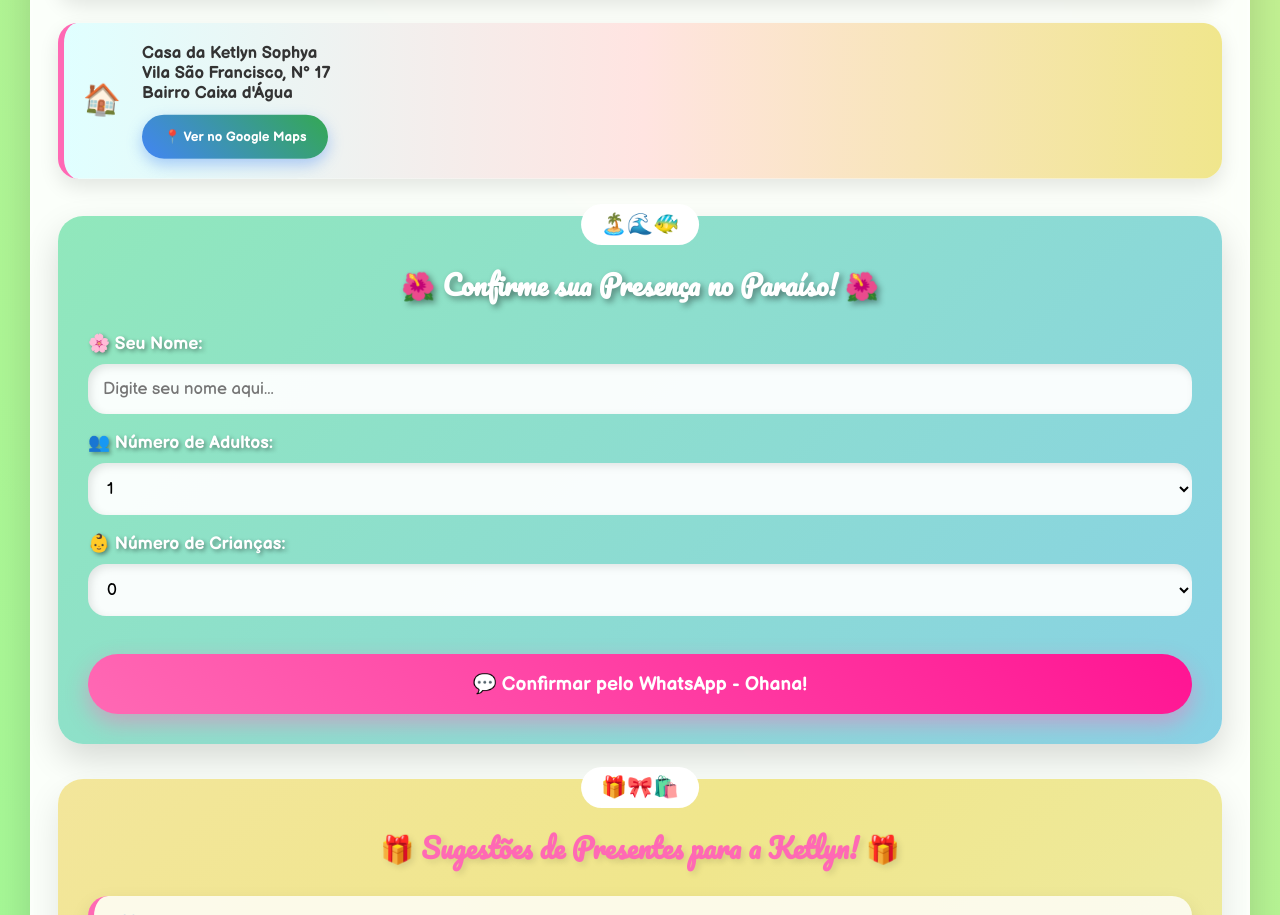
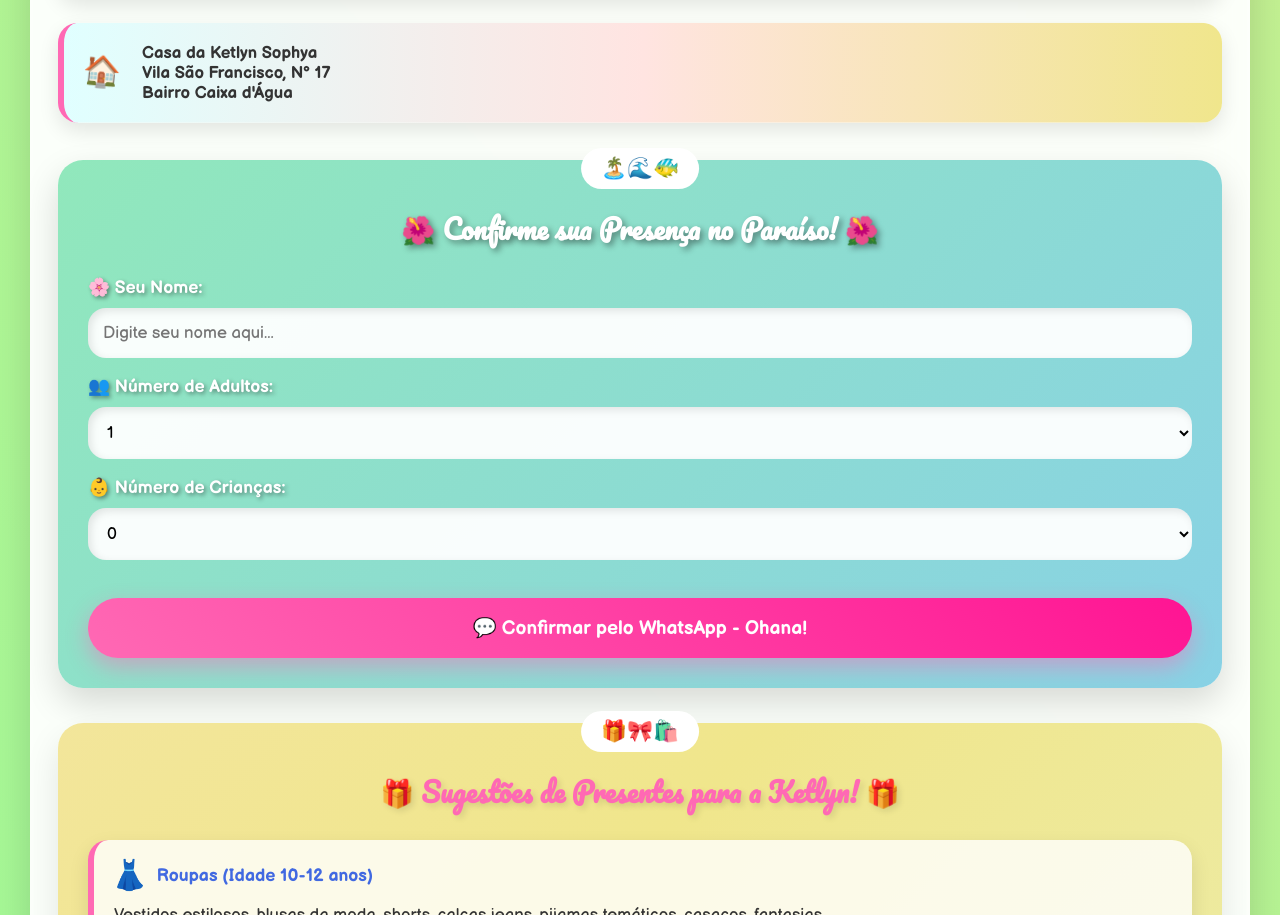
Before and after one commit to MayconSantos04/conviteSophya, a plain HTML site: page index.html in a window 1280 px wide. Shown: the part 2045-2960 px from the top of the page. Drawn offline with Linux system fonts and the light colour scheme.

Commit message:
first commit te

```diff
--- a/index.html
+++ b/index.html
@@ -388,25 +388,6 @@
             font-weight: 700;
             color: #333;
             font-size: 1.05em;
-        }
-
-        .maps-btn {
-            background: linear-gradient(45deg, #4285F4, #34A853);
-            color: white;
-            border: none;
-            padding: 14px 22px;
-            border-radius: 30px;
-            font-family: 'Balsamiq Sans', sans-serif;
-            font-weight: 700;
-            cursor: pointer;
-            transition: all 0.3s;
-            margin-top: 12px;
-            box-shadow: 0 6px 15px rgba(66,133,244,0.4);
-        }
-
-        .maps-btn:hover {
-            transform: scale(1.08) translateY(-2px);
-            box-shadow: 0 10px 25px rgba(66,133,244,0.6);
         }
 
         .rsvp-section {
@@ -803,7 +784,6 @@
                         <strong>Casa da Ketlyn Sophya</strong><br>
                         Vila São Francisco, Nº 17<br>
                         Bairro Caixa d'Água<br>
-                        <button class="maps-btn" onclick="openMaps()">📍 Ver no Google Maps</button>
                     </div>
                 </div>
             </div>
@@ -962,12 +942,6 @@
         setInterval(updateCountdown, 1000);
         updateCountdown();
 
-        function openMaps() {
-            const address = 'Vila São Francisco, Número 17, Bairro Caixa d\'Água';
-            const mapsUrl = `https://maps.app.goo.gl/BVCChv4jt24z9pjo6${encodeURIComponent(address)}`;
-            window.open(mapsUrl, '_blank');
-        }
-
         function sendRSVP() {
             const name = document.getElementById('guestName').value;
             const adults = document.getElementById('adults').value;
```
